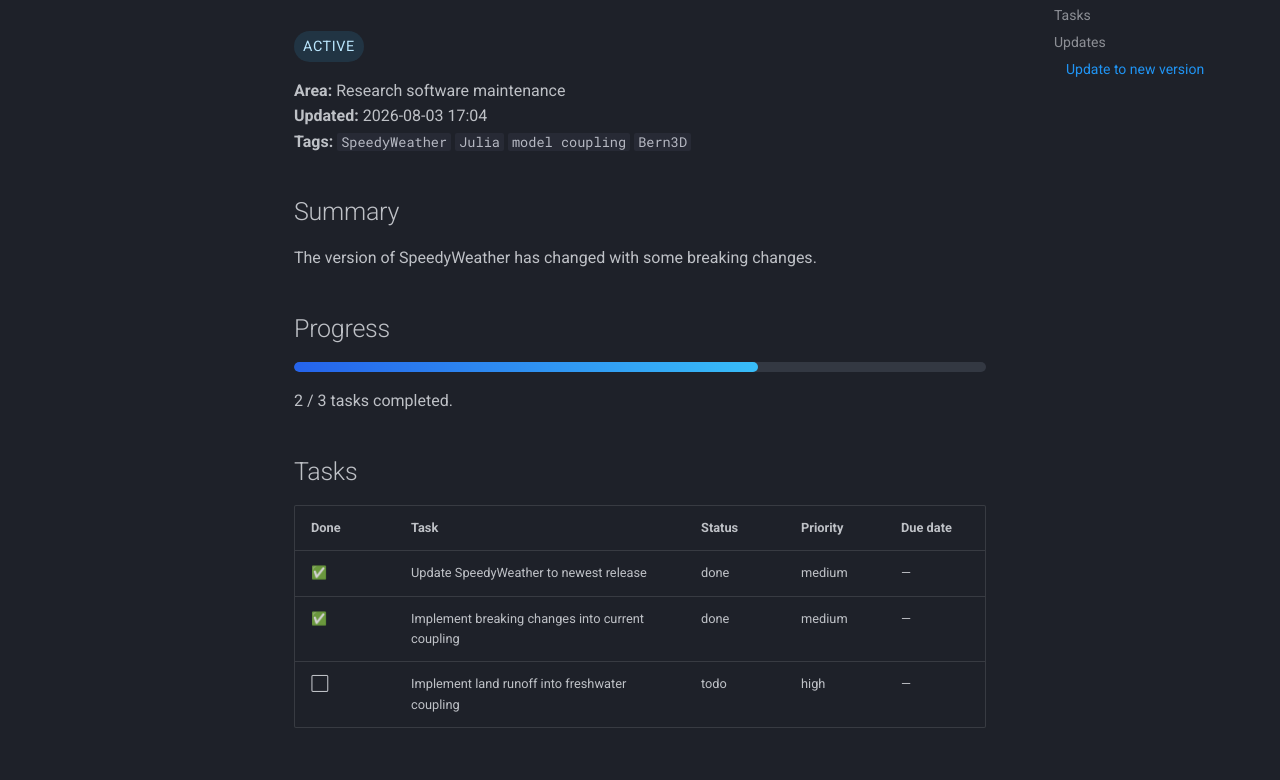
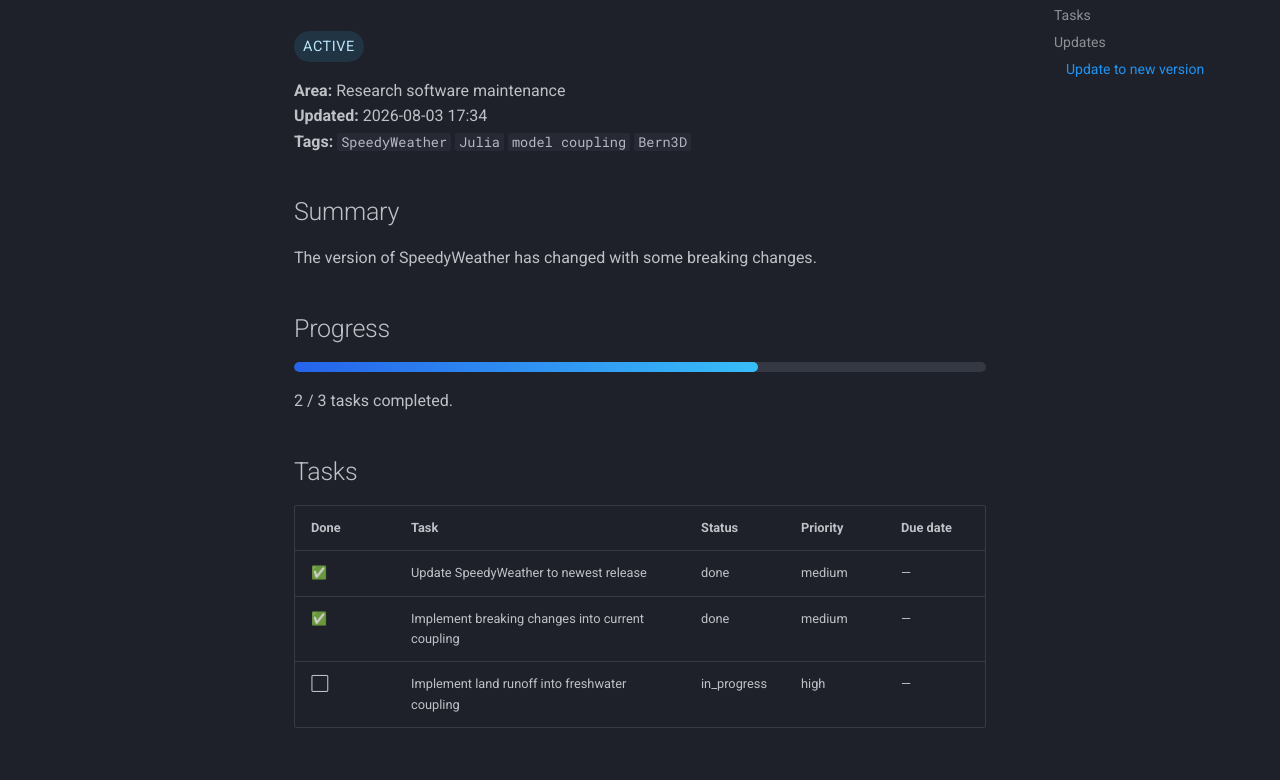
Before and after one commit to ursho2552/urs-research-atlas, an MkDocs documentation site: the page built from docs/projects/update-speedy-version-in-julia-bern3d-wrapper.md, in a window 1280 px wide and 1295 px high. Shown: the part 195-975 px from the top of the window. Built offline with MkDocs 1.6.1 and Material for MkDocs 9.7.7, drawn with Linux system fonts in a browser that asks for light colours.

Commit message:
Changed task progress for Speedy coupling

```diff
--- a/content/projects/update-speedy-version-in-julia-bern3d-wrapper.yml
+++ b/content/projects/update-speedy-version-in-julia-bern3d-wrapper.yml
@@ -4,7 +4,7 @@ summary: The version of SpeedyWeather has changed with some breaking changes.
 area: Research software maintenance
 status: active
 created: 2026-07-28 16:25
-updated: 2026-08-03 17:04
+updated: 2026-08-03 17:34
 tags:
 - SpeedyWeather
 - Julia
@@ -30,11 +30,11 @@ tasks:
   completed: 2026-08-03 17:04
 - id: update-speedy-version-in-julia-bern3d-wrapper-implement-land-runoff-into-freshwater-coupling
   title: Implement land runoff into freshwater coupling
-  status: todo
+  status: in_progress
   priority: high
   due_date: ''
   created: 2026-08-03 10:37
-  updated: 2026-08-03 10:37
+  updated: 2026-08-03 17:34
 updates:
 - id: 20260803112144-update-to-new-version
   date: 2026-08-03 11:21
--- a/docs/projects/update-speedy-version-in-julia-bern3d-wrapper.md
+++ b/docs/projects/update-speedy-version-in-julia-bern3d-wrapper.md
@@ -5,7 +5,7 @@
 <span class="ra-badge ra-badge-active">active</span>
 
 **Area:** Research software maintenance
-**Updated:** 2026-08-03 17:04
+**Updated:** 2026-08-03 17:34
 **Tags:** `SpeedyWeather` `Julia` `model coupling` `Bern3D`
 
 ## Summary
@@ -24,7 +24,7 @@ The version of SpeedyWeather has changed with some breaking changes.
 | --- | --- | --- | --- | --- |
 | ✅ | Update SpeedyWeather to newest release | done | medium | — |
 | ✅ | Implement breaking changes into current coupling | done | medium | — |
-| ⬜ | Implement land runoff into freshwater coupling | todo | high | — |
+| ⬜ | Implement land runoff into freshwater coupling | in_progress | high | — |
 
 ## Updates
 
```
Also changed, not shown: docs/todo.md (+1 -1 lines).
